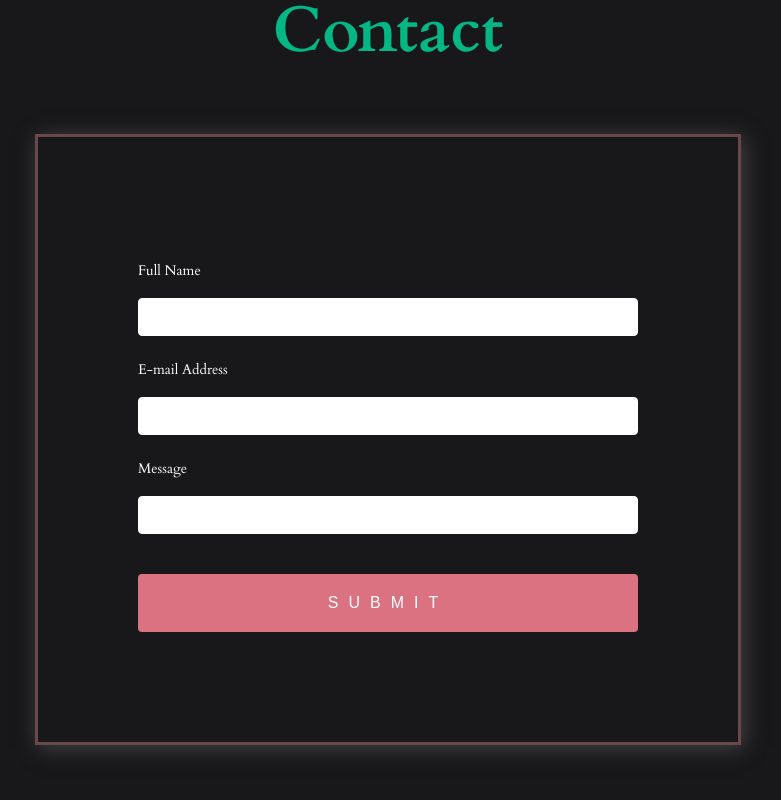
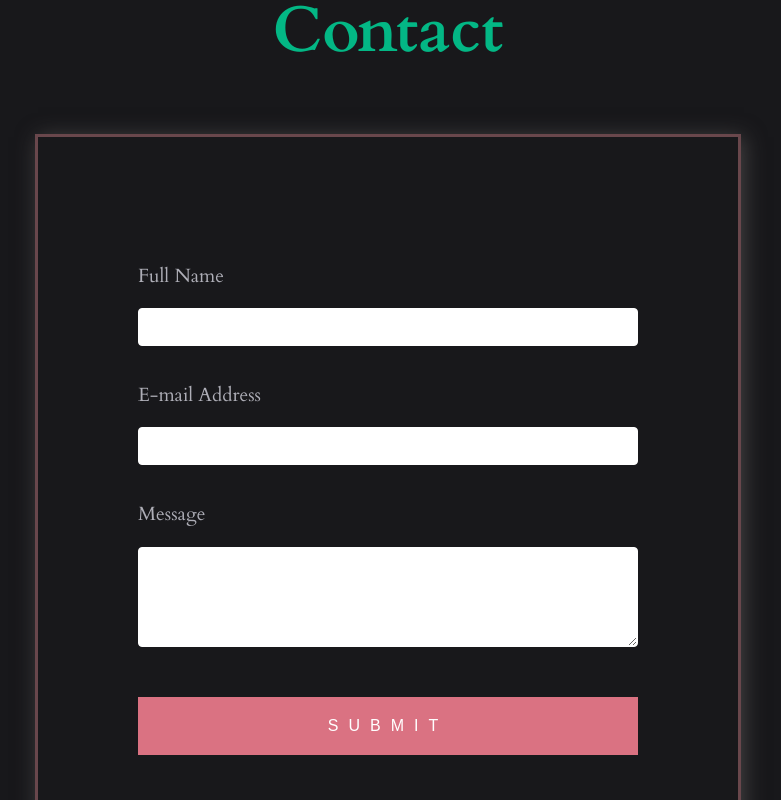
Before and after one commit to natnaelh14/portfolio-website, a React (Create React App) app: page / in a window 1280 px wide. Shown: the part 4660-5460 px from the top of the page, without its empty margins (252-1033 px from the left). Built offline with nearby package versions, Linux system fonts and the light colour scheme.

Commit message:
recreated form section

```diff
--- a/src/components/contact/contact.css
+++ b/src/components/contact/contact.css
@@ -4,7 +4,9 @@ form {
     border: 3px solid #69474c;
     box-shadow: 3px 3px 20px rgba(80, 78, 78, 0.8);
     padding:100px;
-
+    display: flex;
+    flex-direction: column;
+    justify-content: center;
   }
 
 
@@ -58,13 +60,25 @@ form {
     display: block;
     margin-bottom: 13px;
     margin-top: 20px;
-    color: white;
-    font-size: 14px;
+    color: #aeaeb7;
+    font-size: 1.2rem;
     font-weight: 200;
   }
 
-  button[type="submit"],
-  input[type="submit"] {
+  textarea[id="message"] {
+    height: 100px;
+    display: block;
+    box-sizing: border-box;
+    width: 100%;
+    border-radius: 4px;
+    border: 1px solid white;
+    padding: 10px 15px;
+    margin-bottom: 10px;
+    font-size: 14px;
+
+  }
+
+  button[type="submit"] {
     background: #da7282;
     color: white;
     text-transform: uppercase;
@@ -76,14 +90,11 @@ form {
     letter-spacing: 10px;
   }
 
-  button[type="submit"]:hover,
-  input[type="submit"]:hover {
+  button[type="submit"]:hover {
     background: #e64861;
   }
 
-  button[type="submit"]:active,
-  input[type="button"]:active,
-  input[type="submit"]:active {
+  button[type="submit"]:active {
     transition: 0.3s all;
     transform: translateY(3px);
     border: 1px solid transparent;
@@ -98,9 +109,7 @@ form {
     transition: 0.3s all;
   }
 
-  button[type="submit"],
-  input[type="button"],
-  input[type="submit"] {
+  button[type="submit"] {
     -webkit-appearance: none;
   }
 
@@ -109,7 +118,7 @@ form {
     margin: 0 auto;
   }
 
-  button[type="button"] {
+  /* button[type="button"] {
     display: block;
     appearance: none;
     background: #333;
@@ -118,12 +127,12 @@ form {
     text-transform: uppercase;
     padding: 10px 20px;
     border-radius: 4px;
-  }
+  } */
 
   hr {
     margin-top: 30px;
   }
-
+/*
   button {
     display: block;
     appearance: none;
@@ -133,7 +142,7 @@ form {
     text-transform: uppercase;
     padding: 10px 20px;
     border-radius: 4px;
-  }
+  } */
 
 
 /*
--- a/src/components/contact/contact.jsx
+++ b/src/components/contact/contact.jsx
@@ -15,12 +15,12 @@ const Contact = () => {
       <Fade bottom duration={1000} distance="40px">
         <form onSubmit={handleSubmit((data) => console.log(data))}>
           <label>Full Name</label>
-          <input {...register("test", { required: true })} />
+          <input {...register("test", { required: true })} id="full-name" name="full-name" type="text" />
           <label>E-mail Address</label>
-          <input {...register("test", { required: true })} />
+          <input {...register("test", { required: true })} id="email" name="email" type="text" />
           <label>Message</label>
-          <Test />
-          <input type="submit" />
+          <textarea {...register("test", { required: true })} id="message" name="message" type="message" />
+          <button type="submit">SUBMIT</button>
         </form>
       </Fade>
     </FormProvider>
--- a/src/components/footer/footer.css
+++ b/src/components/footer/footer.css
@@ -58,9 +58,3 @@ color: #aeaeb7;
   color: #e64861;
   transform: translateY(-5px);
 }
-
-@media screen and (max-width: 1000px) {
-  /* .footer {
-      padding-left: 50px;
-    } */
-}
--- a/src/components/header/header.css
+++ b/src/components/header/header.css
@@ -99,4 +99,9 @@
     .navbar-list-mobile li a:hover{
         background: #242429;
     }
+    .navbar-list-mobileShow:checked{
+        display: none;
+    }
+
+
 }
--- a/src/components/intro/intro.css
+++ b/src/components/intro/intro.css
@@ -13,6 +13,13 @@
     height: 300px;
     border-radius: 50%;
 }
+
+.hero-image-mobile {
+    width: 300px;
+    height: 300px;
+    border-radius: 50%;
+}
+
 .intro-msg {
     color: rgb(147 147 158);
     font-size: 1.7rem;
@@ -66,7 +73,11 @@
     border-radius: 50%;
 }
 
-@media screen and (max-width :1100px) {
+.intro-image-mobile {
+    display: none;
+}
+
+@media screen and (max-width :1000px) {
    .intro {
        grid-template-columns:100%;
        padding: 50px 0 100px 0;
@@ -76,6 +87,13 @@
        box-sizing: border-box;
        width: 100%;
    }
+
+   .intro-image-mobile {
+       display: flex;
+       justify-content: center;
+        margin: 50px;
+   }
+
     .intro-image {
         display: none;
     }
--- a/src/components/intro/intro.jsx
+++ b/src/components/intro/intro.jsx
@@ -5,6 +5,9 @@ import HeroImage from "./hero-image.png";
 function Intro() {
   return (
     <div className="intro">
+      <div className="intro-image-mobile">
+        <img className="hero-image-mobile" src={HeroImage} alt="hero-image" />
+      </div>
       <div className="intro-desc">
         <p className="intro-msg">Hello, my name is</p>
         <h1 className="intro-head">Natnael Haile.</h1>
--- a/src/components/project/project.css
+++ b/src/components/project/project.css
@@ -18,7 +18,6 @@
 .project-title {
   display: flex;
   justify-content: center;
-
 }
 
 .project-title h2 {
```
